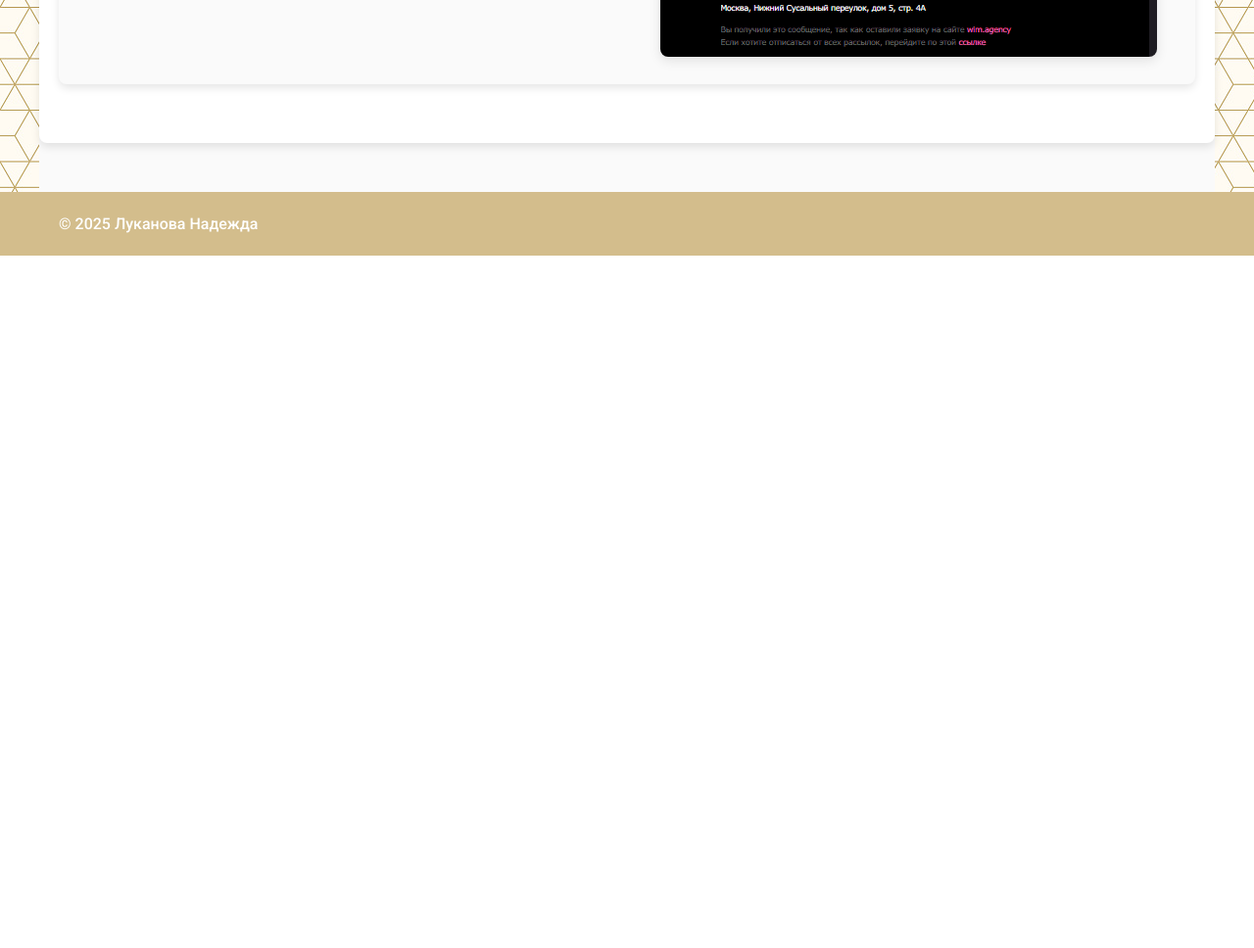
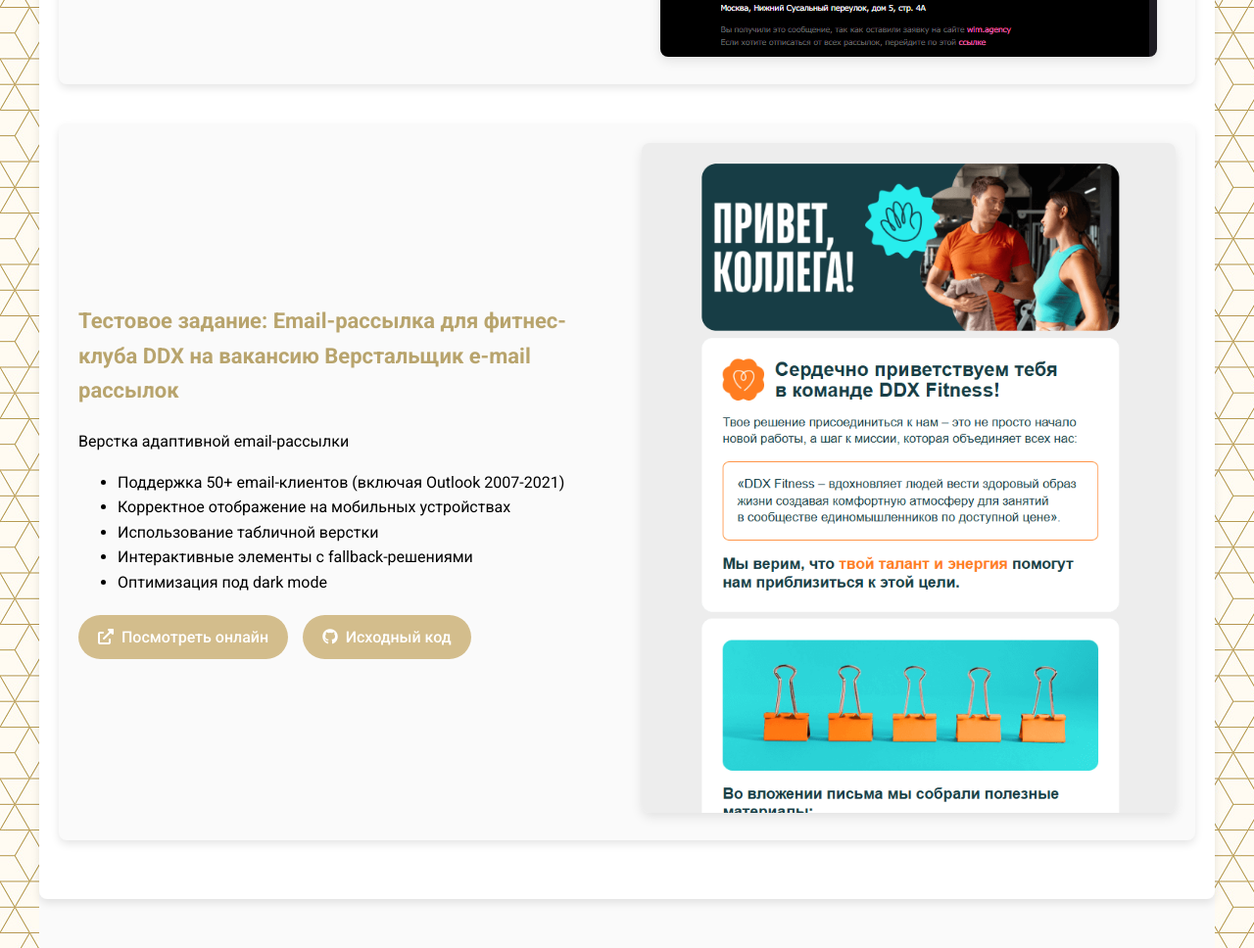
Before and after one commit to NadezhdaLukanova/cv_Lukanova, a plain HTML site: page index.html in a window 1280 px wide. Shown: the part 8340-9308 px from the top of the page at 98% size. Before the commit the page ends 8601 px from the top, so only its background shows below. Drawn offline with Linux system fonts and the light colour scheme.

Commit message:
added a new test

```diff
--- a/index.html
+++ b/index.html
@@ -413,6 +413,26 @@
           <img src="assets/photo-6.png" alt="Превью письма">
         </div>
       </div>
+      <div class="portfolio-item">
+        <div class="portfolio-description">
+          <h3>Тестовое задание: Email-рассылка для фитнес-клуба DDX на вакансию Верстальщик e-mail рассылок</h3>
+          <p>Верстка адаптивной email-рассылки</p>
+          <ul>
+            <li>Поддержка 50+ email-клиентов (включая Outlook 2007-2021)</li>
+            <li>Корректное отображение на мобильных устройствах</li>
+            <li>Использование табличной верстки</li>
+            <li>Интерактивные элементы с fallback-решениями</li>
+            <li>Оптимизация под dark mode</li>
+          </ul>
+          <div class="portfolio-links">
+            <a href="https://nadezhdalukanova.github.io/test_DDX/" class="btn"><i class="fas fa-external-link-alt"></i> Посмотреть онлайн</a>
+            <a href="https://github.com/NadezhdaLukanova/test_DDX" class="btn"><i class="fab fa-github"></i> Исходный код</a>
+          </div>
+        </div>
+        <div class="portfolio-image">
+          <img src="assets/photo-7.png" alt="Превью письма">
+        </div>
+      </div>
     </section>
   </main>
   <footer class="footer">
```
Also changed, not shown: assets/photo-7.png (added).
